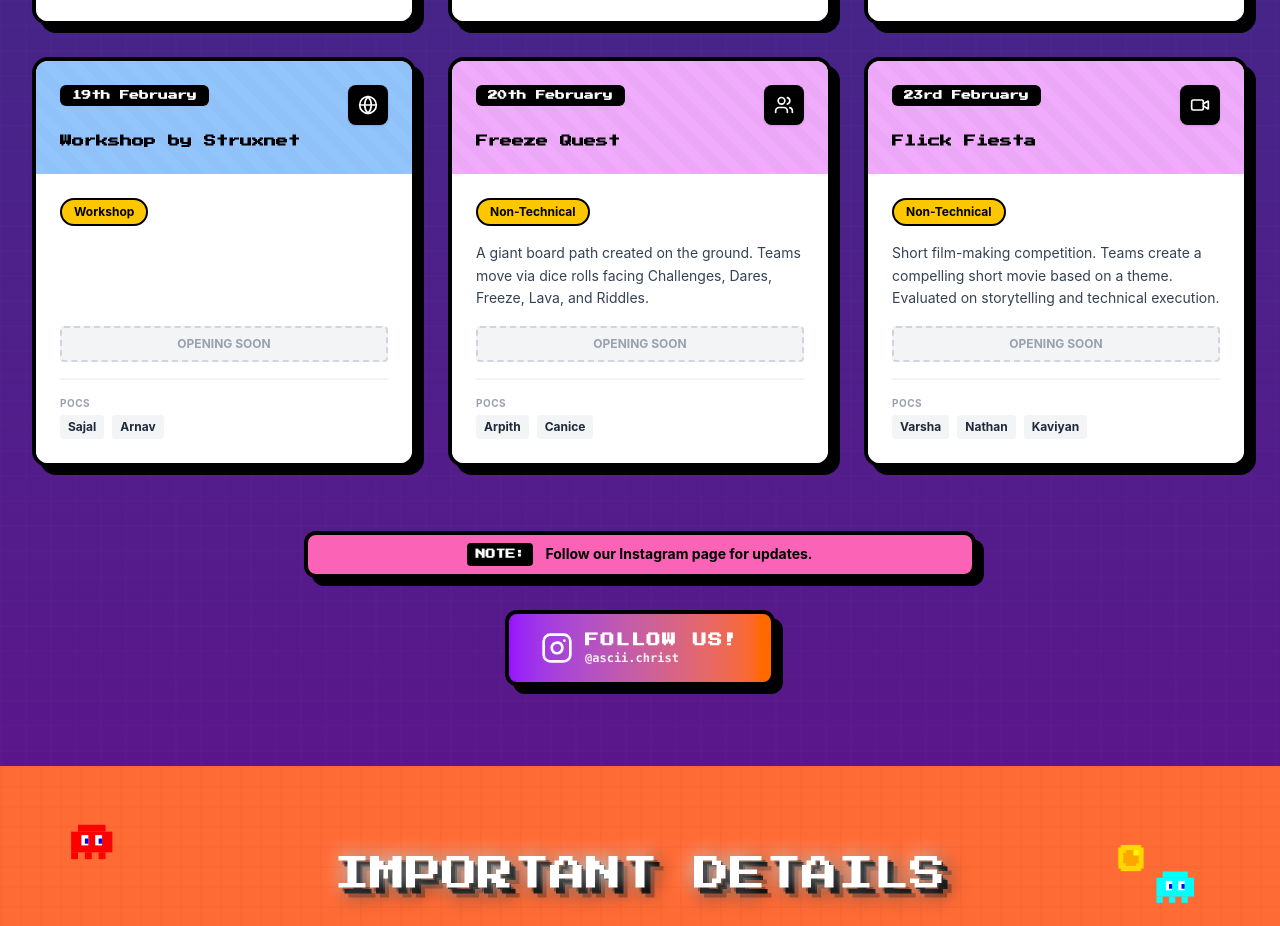
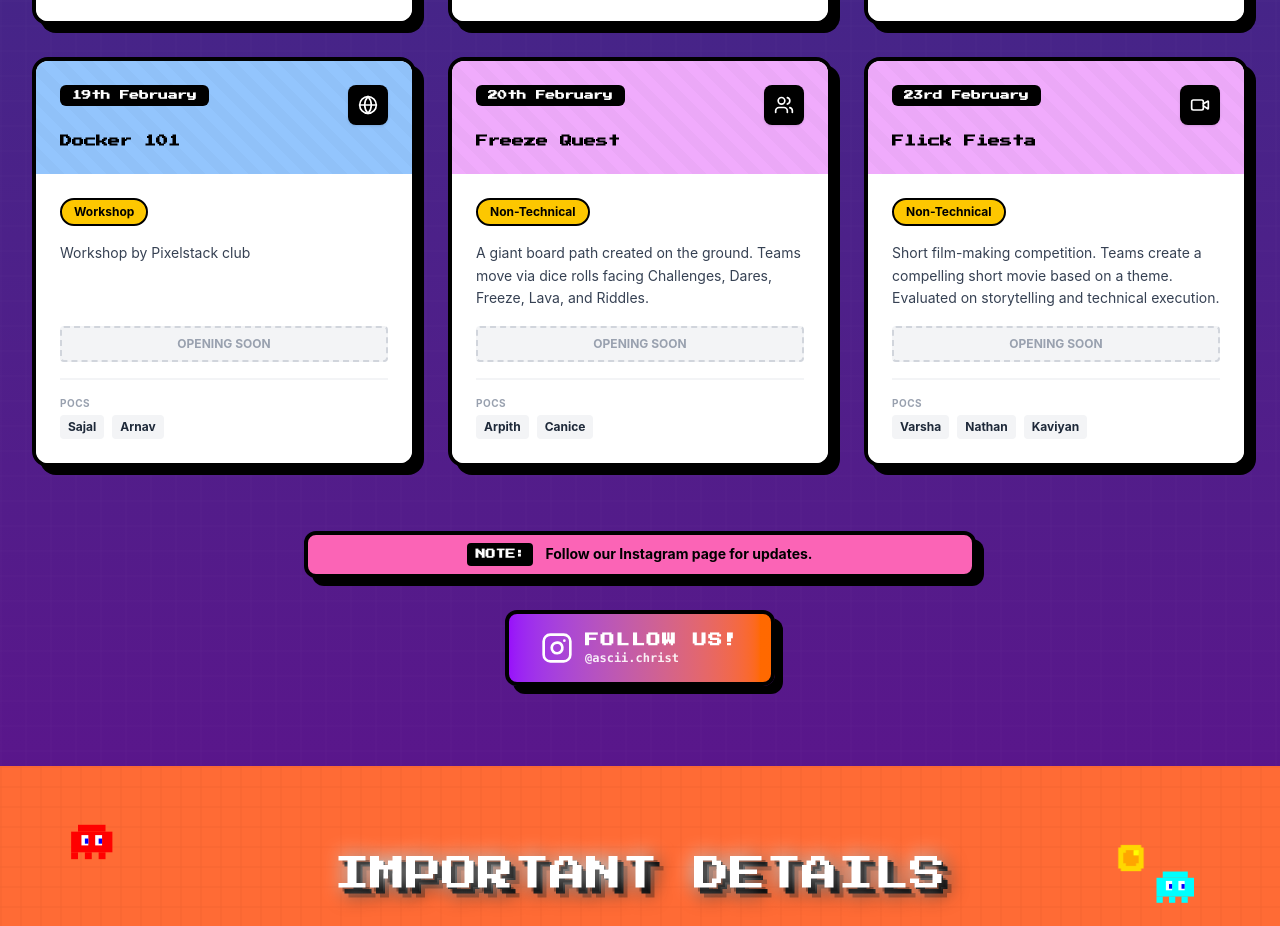
Before and after one commit to kenanpereira24-max/3rd_Time_Is_the_charm, a React (Vite) app: page / in a window 1280 px wide. Shown: the part 5060-5986 px from the top of the page. Built offline with nearby package versions, Linux system fonts and the light colour scheme.

Commit message:
changed event
Stuxnet workshop to Docker 101
Added a description for the event as well

```diff
--- a/src/app/components/EventsList.tsx
+++ b/src/app/components/EventsList.tsx
@@ -229,11 +229,11 @@ const events = [
   // 13. Workshop by Struxnet
   {
     id: 'w3',
-    title: 'Workshop by Struxnet',
+    title: 'Docker 101',
     day: 'Thursday',
     date: '19-02-2026',
     icon: Globe,
-    description: '',
+    description: 'Workshop by Pixelstack club',
     color: 'from-blue-500 to-cyan-500',
     category: 'Workshop',
     registration_link: "#",
```
